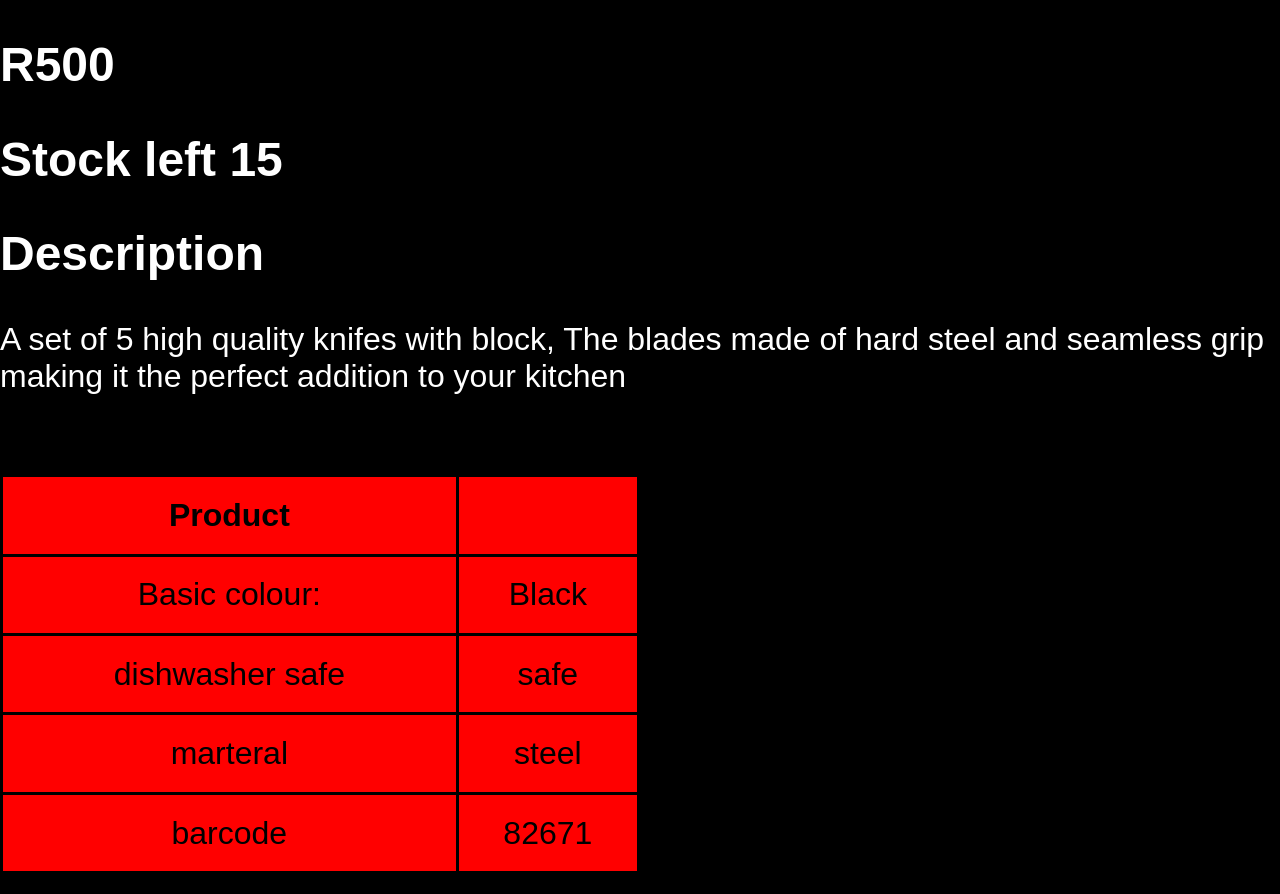
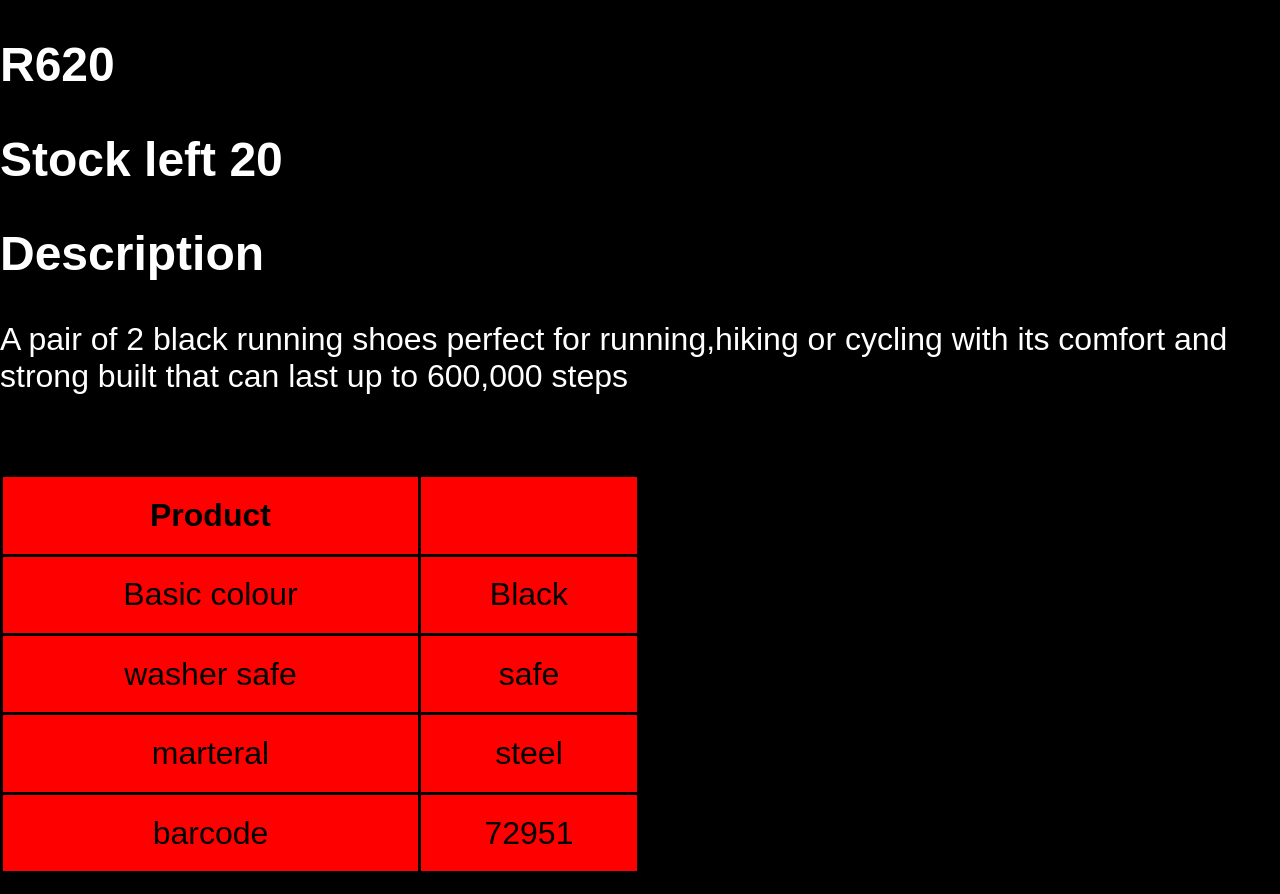
Before and after one commit to pizzadealer-ITvarsity/Assessment-6, a plain HTML site: page shoes.html in a window 1280 px wide. Shown: the part 1905-2799 px from the top of the page. Drawn offline with Linux system fonts and the light colour scheme.

Commit message:
shoes product info

```diff
--- a/shoes.html
+++ b/shoes.html
@@ -4,7 +4,7 @@
     <link rel="stylesheet" type="text/css" href="style.css">
     </head>
     <div id="home">
-    <h1> KNIFES</h1>
+    <h1> running shoes</h1>
     <a href="index.html">home</a>
     <a href="about.html">about</a>
     <a href="contack.html">contack</a>
@@ -17,12 +17,12 @@
       <img id="gallery" src="./gallery/shoe3.jpg">
 <button>buy</button>
 <div id="text">
-<h2>R500</h2>
-<h2>Stock left 15</h2>
+<h2>R620</h2>
+<h2>Stock left 20</h2>
 
 	<h2>Description</h2>
 
-	<P>A set of 5 high quality knifes with block, The blades made of hard steel and seamless grip making it the perfect addition to your kitchen </P>
+	<P>A pair of 2 black running shoes perfect for running,hiking or cycling with its comfort and strong built that can last up to 600,000 steps </P>
 </div>
 <h2>Product infomation</h2>
     <table border="1">
@@ -30,12 +30,12 @@
             <th>Product<th>
         </tr>
     <tr>
-    <td>Basic colour:</td>
+    <td>Basic colour</td>
     <td>Black</td>
     </tr>
 
     <tr>
-    <td>dishwasher safe</td>
+    <td>washer safe</td>
     <td>safe</td>
     </tr>
 
@@ -46,7 +46,7 @@
 
     <tr>
     <td>barcode</td>
-    <td>82671</td>
+    <td>72951</td>
     </tr>
     </body>
 
```
